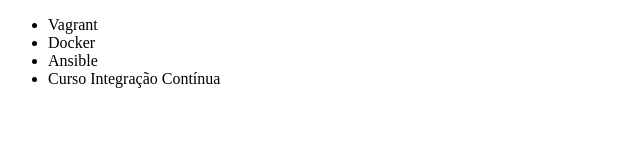
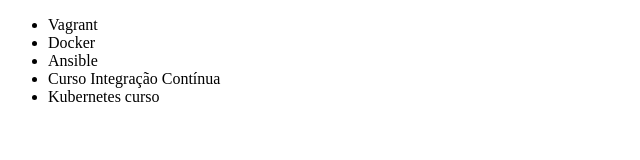
Before and after one commit to NikolasChelucci/primeiro-teste-git, a plain HTML site: page index.html in a window 1280 px wide. Shown: the whole page, without its empty margins (0-640 px from the left). Drawn offline with Linux system fonts and the light colour scheme.

Commit message:
Adcionando curso de Kubernetes

```diff
--- a/index.html
+++ b/index.html
@@ -10,6 +10,7 @@
         <li>Docker</li>
         <li>Ansible</li>
         <li>Curso Integração Contínua</li>
+        <li>Kubernetes curso</li>
     </ul>
 </body>
 </html>
```
